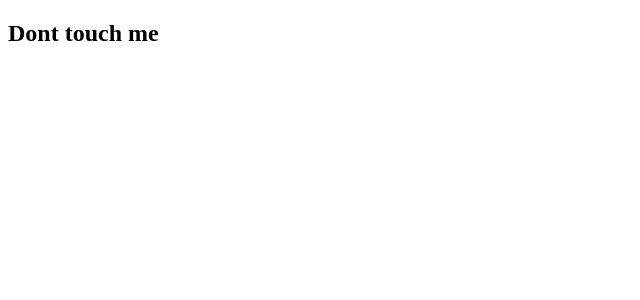
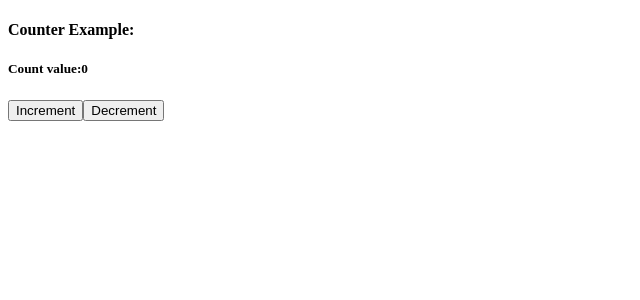
Before and after one commit to Sivakumar-U/UI_Learnings, a React (Vite) app: page / in a window 1280 px wide. Shown: the top 300 px of the page, without its empty margins (0-640 px from the left). Built offline with nearby package versions, Linux system fonts and the light colour scheme.

Commit message:
[Siva]Added: Counter class component to increase and decrease the value using buttons.

```diff
--- a/src/App.jsx
+++ b/src/App.jsx
@@ -1,10 +1,10 @@
 import React from 'react';
-import EventHandle3 from './EventHandle3';
+import Counter2 from './Counter2';
 
 const App = () => {
   return (
     <div>
-      <EventHandle3/>
+      <Counter2/>
     </div>
   );
 };
--- /dev/null
+++ b/src/Counter2.jsx
@@ -0,0 +1,28 @@
+import React, { Component } from 'react'
+
+export default class Counter2 extends Component {
+    constructor(props){
+        super(props)
+        this.state={
+            count:0
+        }
+    }
+
+    increment=()=>{
+        this.setState({count:this.state.count+1})
+    }
+
+    decrement=()=>{
+        this.setState({count:this.state.count-1})
+    }
+  render() {
+    return (
+      <div>
+        <h4>Counter Example: </h4>
+        <h5>Count value:{this.state.count}</h5>
+        <button onClick={this.increment}>Increment</button>
+        <button onClick={this.decrement}>Decrement</button>
+      </div>
+    )
+  }
+}
```
